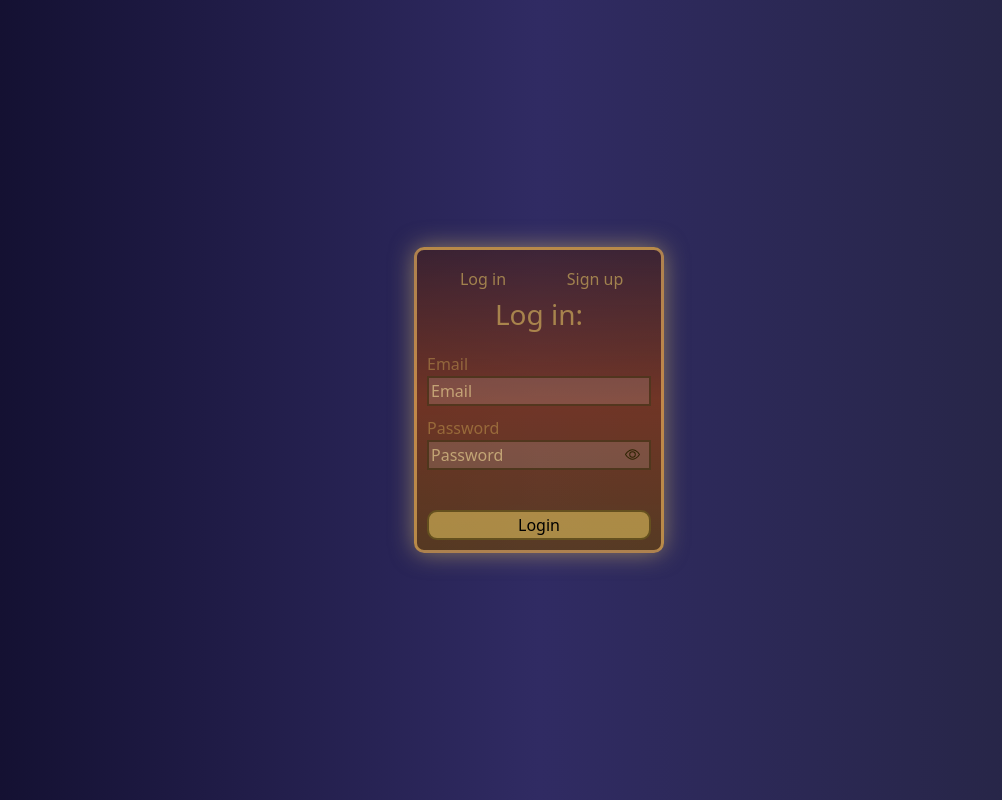
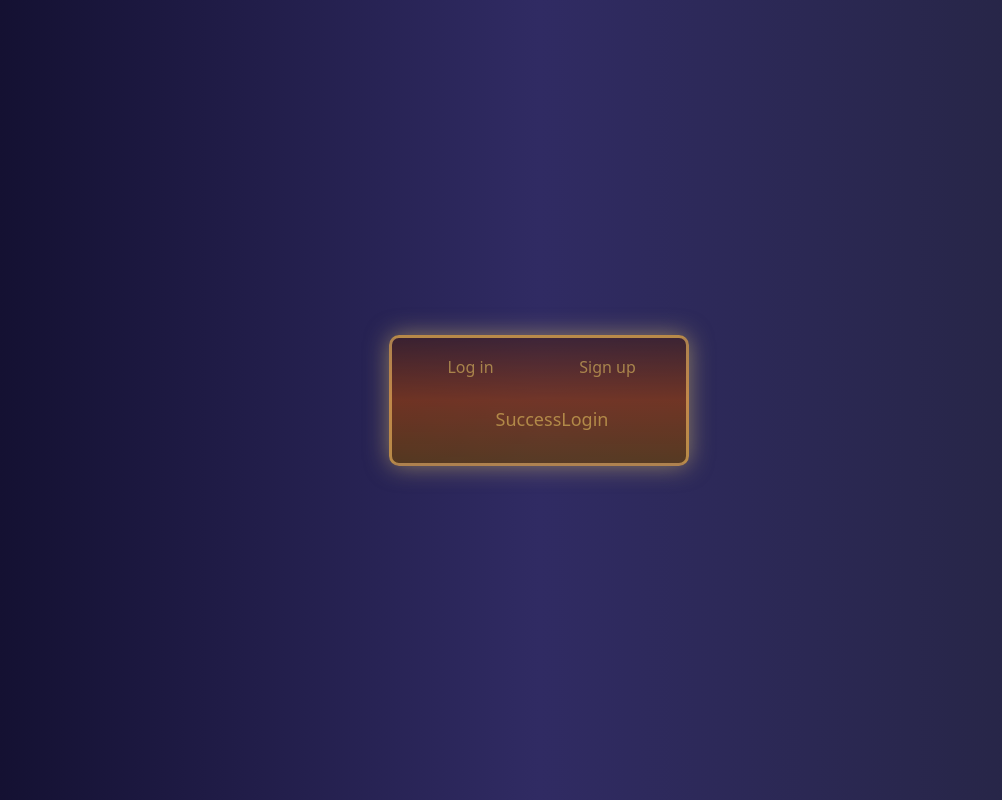
Before and after one commit to Roman-cas88/register-users, a React (Create React App) app: page / in a window 1280 px wide. Both pictures are taken after a click on the button "Log in". Shown: the whole page, without its empty margins (101-1103 px from the left). Built offline with nearby package versions, Linux system fonts and the light colour scheme.

Commit message:
Success components for Registration and Login forms

```diff
--- a/src/components/FormRegLog.jsx
+++ b/src/components/FormRegLog.jsx
@@ -19,8 +19,8 @@ export const FormRegLog = () => {
   return (
     <div className='formReg'>
         <div>
-                <button className='switchButton' onClick={showLogin}>Log in</button>
-                <button className='switchButton' onClick={showRegist}>Sign up</button>
+          <button className='switchButton' id='logButton' onClick={showLogin}>Log in</button>
+          <button className='switchButton' id='regButton' onClick={showRegist}>Sign up</button>
         </div>
         {showLog && <Login />}
         {showReg && <NewUser />}
--- a/src/components/Login.jsx
+++ b/src/components/Login.jsx
@@ -1,6 +1,7 @@
 import React, { useState } from 'react'
 import { InputForm } from './InputForm'
 import { BsEyeSlash, BsEye } from 'react-icons/bs'
+import { SuccessLogin } from './SuccessLogin'
 
 
 export const Login = () => {
@@ -15,14 +16,20 @@ export const Login = () => {
         type === 'password' ? setType('text') : setType('password')
     }
 
+    const [successLogin, setSuccessLogin] = useState(false)
+
   return (
-    <div className='login'>
+    <div>
+        {!successLogin && <SuccessLogin />}
+        {successLogin &&
+        <>
         <h3>Log in:</h3>
         <form onSubmit={submit}>
             <InputForm
                 type="email"
                 name="email"
                 label="Email"
+                errMessage="Error Message"
                 placeholder="Email"
                 />
             <div className='password'>
@@ -30,7 +37,7 @@ export const Login = () => {
                     type={type}
                     name="password"
                     label="Password"
-                    errMessage="Password should be 8-20 characters and include at least 1 letter and 1 number!"
+                    errMessage="Error Message"
                     pattern="^(?=.*[0-9])(?=.*[a-za-z])(?=.*[A-ZA-Z])[a-zA-Z0-9!@#$%^&*()-_)]{8,20}$"
                     placeholder="Password"
                     />
@@ -41,7 +48,8 @@ export const Login = () => {
             </div>
             <button className='submitButton' type='submit'>Login</button>
         </form>
-
+</>
+}
     </div>
   )
 }
--- a/src/components/NewUser.jsx
+++ b/src/components/NewUser.jsx
@@ -5,6 +5,7 @@ import { InputForm } from './InputForm'
 import { nanoid } from '@reduxjs/toolkit'
 import { BsEyeSlash, BsEye } from 'react-icons/bs'
 import { useSelector } from 'react-redux'
+import { SuccessReg } from './SuccessReg'
 
 
 export const NewUser = () => {
@@ -17,7 +18,7 @@ export const NewUser = () => {
         const newUser = Object.fromEntries(formData.entries())
         newUser.id = nanoid();
         const checkUser = data.find(element => element.email === newUser.email)
-        if (!checkUser) {console.log('Success'); dispatch(usersData(newUser))}
+        if (!checkUser) {console.log('Success'); dispatch(usersData(newUser)); setSuccessRegister(true)}
         else {console.log('Wrong'); setStyledMessage({display:"block"})}
     }
 
@@ -34,8 +35,13 @@ export const NewUser = () => {
         setStyledMessage({display:"none"})
     }
 
+    const [succesRegister, setSuccessRegister] = useState(false)
+
     return (
-        <div className='regist'>
+        <div>
+        {!succesRegister && <SuccessReg />}
+        {succesRegister &&
+            <>
             <h3> Sign up: </h3>
             <form onSubmit={addToData}>
                     <InputForm
@@ -97,6 +103,8 @@ export const NewUser = () => {
                         />
                     <button className='submitButton' type='submit'>Register</button>
             </form>
+            </>
+        }
         </div>
     )
     }
--- a/src/components/SuccessLogin.jsx
+++ b/src/components/SuccessLogin.jsx
@@ -2,6 +2,6 @@ import React from 'react'
 
 export const SuccessLogin = () => {
   return (
-    <div>SuccessLogin</div>
+    <div className='succesMessage'>SuccessLogin</div>
   )
 }
--- a/src/components/SuccessReg.jsx
+++ b/src/components/SuccessReg.jsx
@@ -2,6 +2,9 @@ import React from 'react'
 
 export const SuccessReg = () => {
   return (
-    <div>SuccessReg</div>
+    <div className='succesMessage'>
+      <p>Thank You for registration!</p>
+      <p>Please, Log in to the system</p>
+    </div>
   )
 }
--- a/src/components/styles.css
+++ b/src/components/styles.css
@@ -3,9 +3,7 @@
     flex-direction: column;
     justify-content: space-between;
     text-align: center;
-    min-height:300px;
-    max-height:100vh;
-    max-width:250px;
+    max-width:300px;
     border: solid 3px #f6bc609d;
     border-radius: 10px;
     background: linear-gradient(
@@ -13,6 +11,12 @@
     );
     box-shadow: 0px 0px 25px -1px #fcdc6980;
     padding: 10px;
+}
+.succesMessage{
+    width:300px;
+    margin: 20px 0;
+    color: #fcdc6980;
+    font-size: large;
 }
 .switchButton{
    width: 50%;
@@ -35,15 +39,15 @@ h3 {
     color: #fcdc6980;
 }
 
-.login form {
+form {
     margin-top: 20px;
     color: #fcdc6951;
     display: flex;
     flex-direction: column;
     text-align: left;
 }
-.login input {
-    width: 100%;
+input {
+    width: 275px;
     background-color:#faf8f223;
     border: solid 2px #2d23008e;
     margin-bottom: 10px;
@@ -51,7 +55,7 @@ h3 {
 ::placeholder {
     color: #2d2300;
 }
-.login input:hover {
+input:hover {
     box-shadow: 0px 0px 15px -1px #fcdc6980;
     background-color:#fce490e7;
     border: solid 2px #fbfaf8;
@@ -70,7 +74,7 @@ h3 {
     font-weight: bolder;
 
 }
-.regist form {
+/* .regist form {
     color: #fcdc6951;
     display: flex;
     flex-direction: column;
@@ -81,7 +85,7 @@ h3 {
     background-color:#faf8f223;
     border: solid 2px #2d23008e;
     color:#fce79e8e;
-}
+} */
 input::-webkit-input-placeholder {
     color:#fce79e8e;
 }
@@ -89,14 +93,14 @@ input:hover::-webkit-input-placeholder {
     color:black;
 }
 input:focus::-webkit-input-placeholder {
-    color:blac;
+    color:black;
 }
-.regist input:hover {
+/* .regist input:hover {
     box-shadow: 0px 0px 15px -1px #fcdc6980;
     background-color:#fce490e7;
     border: solid 2px #fbfaf8;
     color: black;
-}
+} */
 input:autofill {
     border: solid 2px #fce490e7;
     box-shadow: 0 0 0 30px #7B4D44 inset !important;
```
